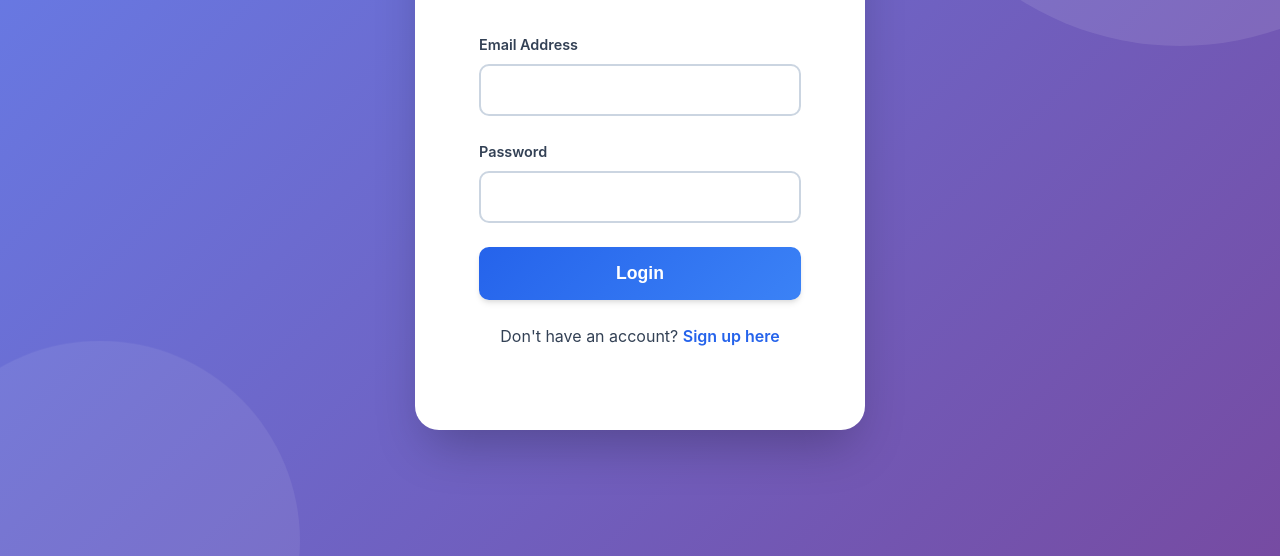
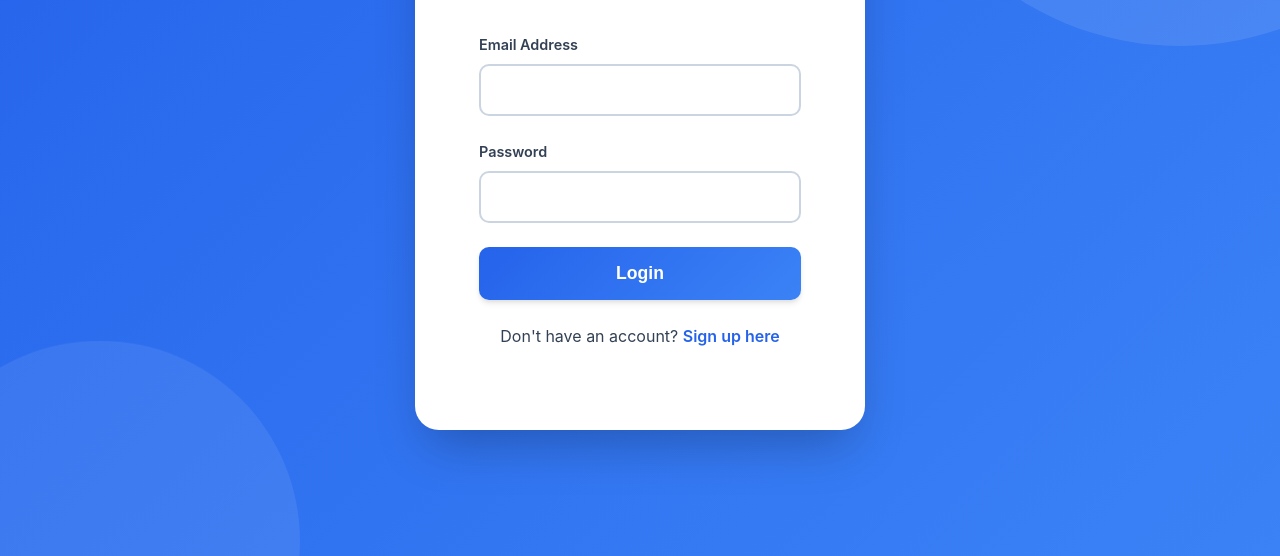
Before and after one commit to inshaabbas/FemHack-2026, a plain HTML site: page HTML/login.html in a window 1280 px wide. Shown: the part 244-800 px from the top of the page. Drawn offline with Linux system fonts and the light colour scheme; no server answers.

Commit message:
Resume Builder Website

```diff
--- a/CSS/style.css
+++ b/CSS/style.css
@@ -377,7 +377,7 @@ footer p {
   display: flex;
   justify-content: center;
   align-items: center;
-  background: var(--gradient-primary);
+  background: var(--gradient-blue);
   padding: var(--space-xl);
   position: relative;
   overflow: hidden;
```
